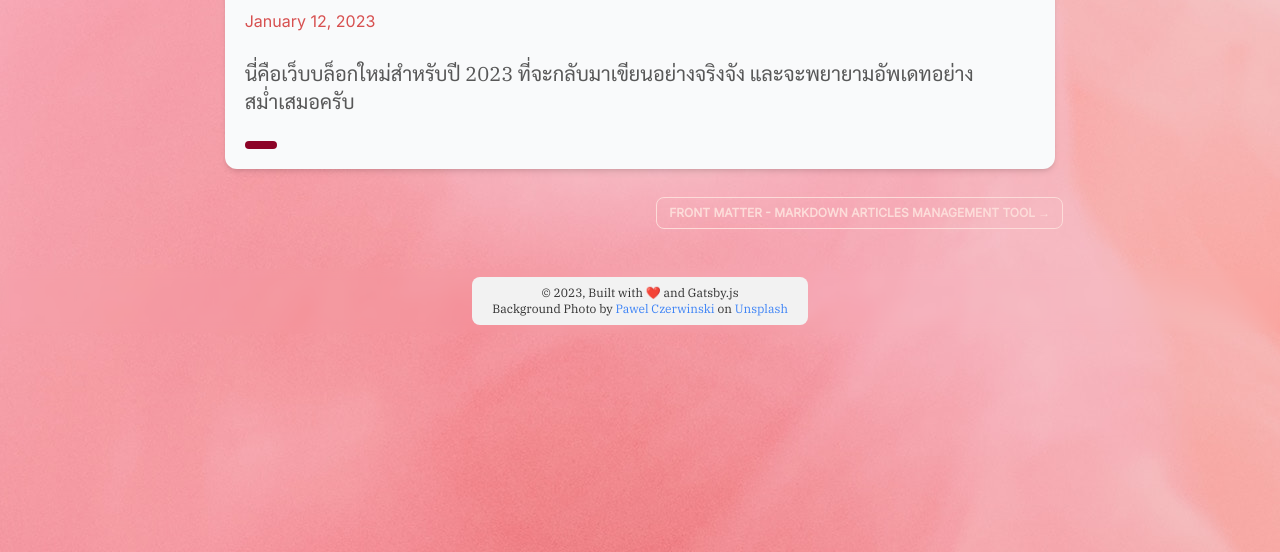
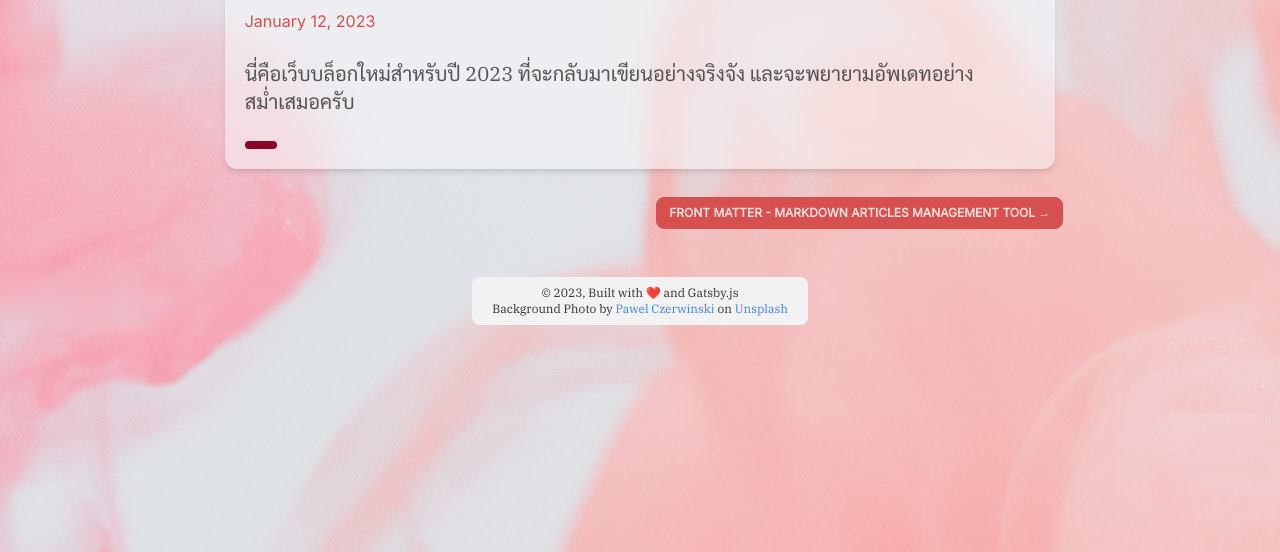
Before and after one commit to anwam/anuwong.com, a Gatsby site: page /blog/new-blog-for-2023/ in a window 1280 px wide. Shown: the part 248-800 px from the top of the page. Built offline with nearby package versions, Linux system fonts and the light colour scheme; Gatsby itself is replaced by a stand-in of ours.

Commit message:
style: background position

```diff
--- a/src/style.css
+++ b/src/style.css
@@ -7,7 +7,9 @@ body {
   min-height: 100vh;
   height: 100%;
   background-image: url("./images/bg-image.jpg");
-  background-position: center;
+  background-position: center top;
+  background-attachment: fixed;
+  background-repeat: no-repeat;
 }
 #___gatsby,
 #gatsby-focus-wrapper {
--- a/src/templates/blog-post.jsx
+++ b/src/templates/blog-post.jsx
@@ -29,7 +29,7 @@ const BlogPostTemplate = ({
           )}
         </div>
 
-        <div className="col-span-12 p-2 md:shadow-md md:p-5 bg-gray-50 rounded-xl">
+        <div className="col-span-12 p-2 md:shadow-md md:p-5 bg-gray-50/50 rounded-xl backdrop-blur-md">
           <header>
             <h1>{post.frontmatter.title}</h1>
             <span className="text-secondary">{post.frontmatter.date}</span>
@@ -45,7 +45,7 @@ const BlogPostTemplate = ({
           <li>
             {previous && (
               <Link
-                className="text-xs btn btn-secondary btn-sm btn-outline text-secondary-content"
+                className="text-xs btn btn-secondary btn-sm text-secondary-content"
                 to={previous.fields.slug}
                 rel="prev"
               >
@@ -56,7 +56,7 @@ const BlogPostTemplate = ({
           <li>
             {next && (
               <Link
-                className="text-xs btn btn-secondary btn-sm btn-outline text-secondary-content"
+                className="text-xs btn btn-secondary btn-sm text-secondary-content"
                 to={next.fields.slug}
                 rel="next"
               >
```
